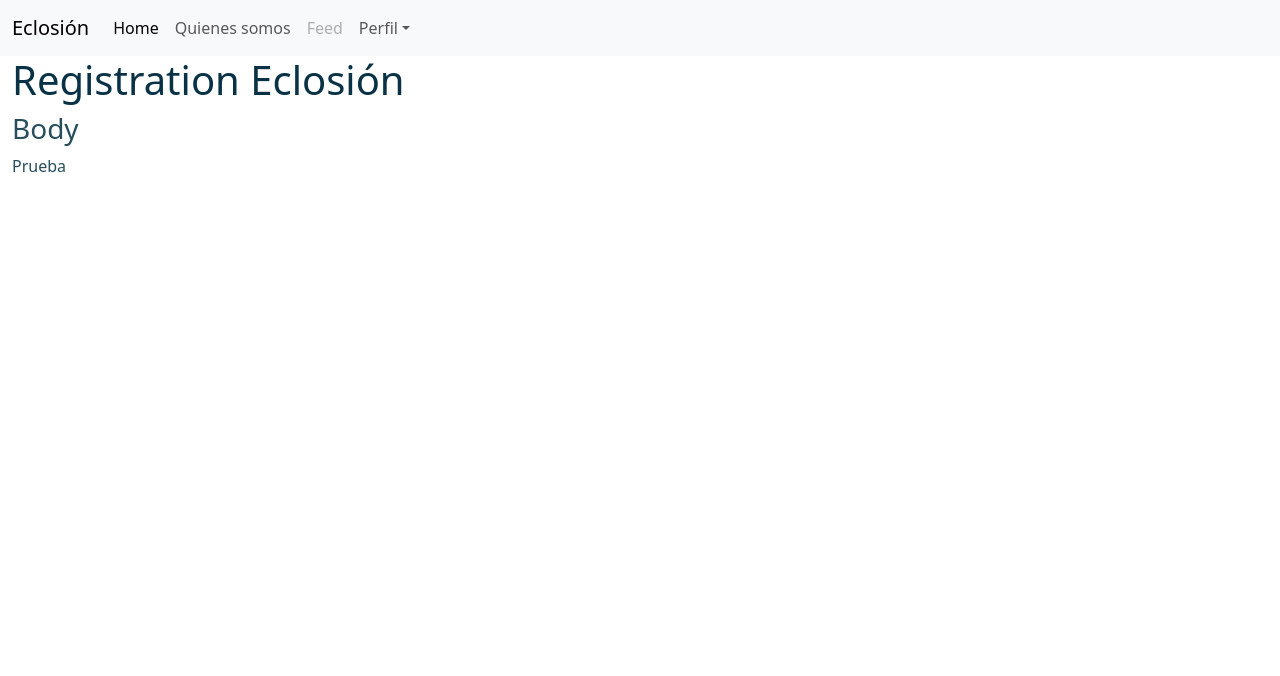
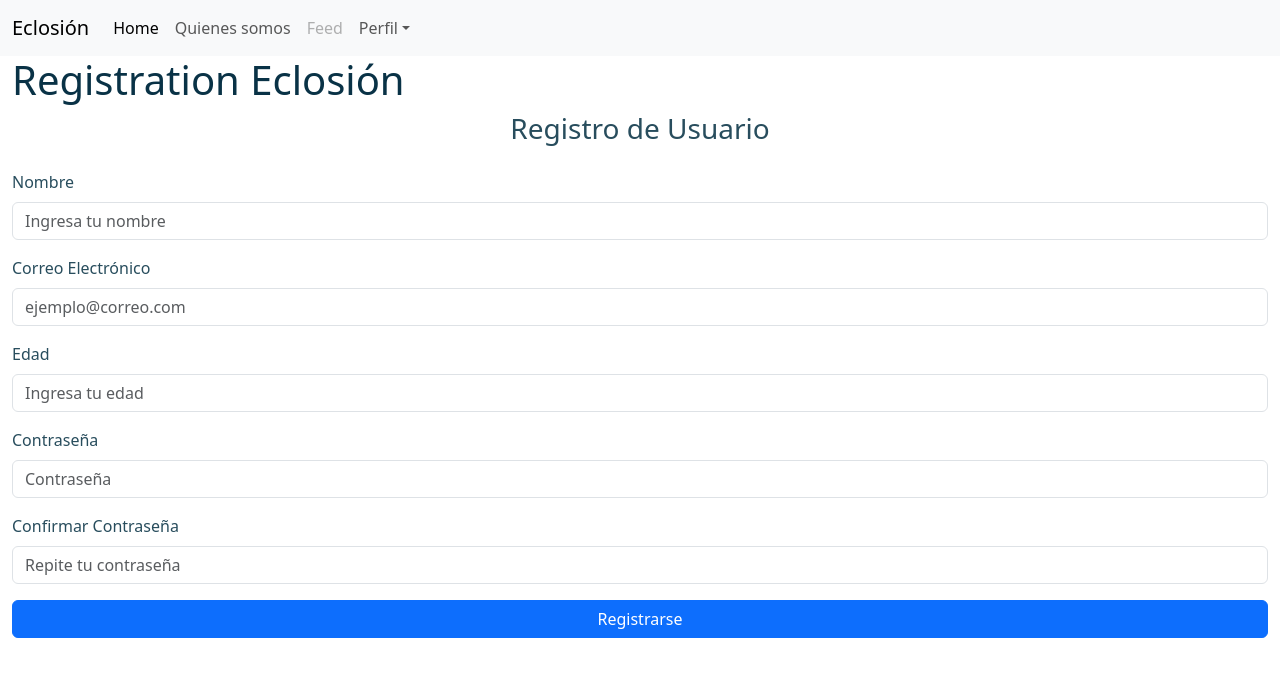
Before and after one commit to valentinatp/project-eclosion, a plain HTML site: page registration.html in a window 1280 px wide. Drawn offline with nearby package versions, Linux system fonts and the light colour scheme.

Commit message:
First beta registration

```diff
--- a/registration.html
+++ b/registration.html
@@ -61,16 +61,39 @@
             <h1>Registration Eclosión</h1>
             <section>
                 <div class="row">
-                    <div class="col">
-                        <h3>Body</h3>
+                 <div class="col">
+                   <h3 class="text-center mb-4">Registro de Usuario</h3>
+                   <form>
+                  <div class="mb-3">
+                  <label for="nombre" class="form-label">Nombre</label>
+                 <input type="text" class="form-control" id="nombre" placeholder="Ingresa tu nombre" required>
+                 </div>
 
-                    <p>
+                  <div class="mb-3">
+                  <label for="email" class="form-label">Correo Electrónico</label>
+                 <input type="email" class="form-control" id="email" placeholder="ejemplo@correo.com" required>
+                   </div>
 
-  Prueba
+                     <div class="mb-3">
+                  <label for="edad" class="form-label">Edad</label>
+                  <input type="number" class="form-control" id="edad" placeholder="Ingresa tu edad" required>
+                  </div>
 
-                    </p>
-                    </div>
+                  <div class="mb-3">
+                 <label for="password" class="form-label">Contraseña</label>
+                  <input type="password" class="form-control" id="password" placeholder="Contraseña" required>
+                   </div>
+
+                   <div class="mb-3">
+                    <label for="confirmPassword" class="form-label">Confirmar Contraseña</label>
+                  <input type="password" class="form-control" id="confirmPassword" placeholder="Repite tu contraseña" required>
+                 </div>
+
+                  <button type="submit" class="btn btn-primary w-100">Registrarse</button>
+                  </form>
+
                 </div>
+
             </section>
         </main>
 
```
